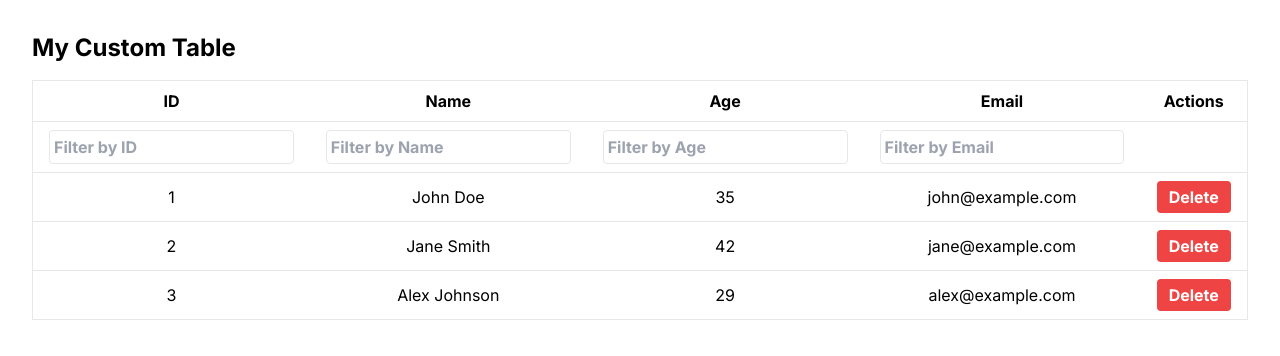
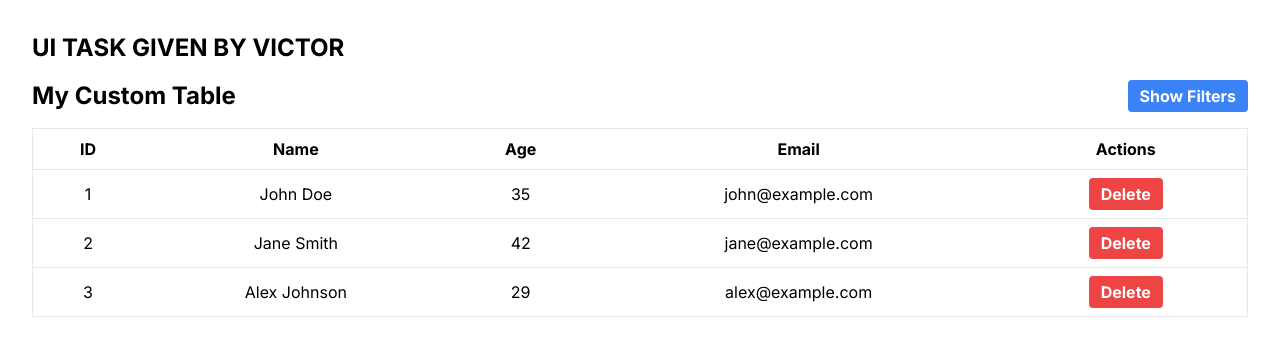
Before and after one commit to raofahadkhan/ui-task, a Next.js app: page /customTable in a window 1280 px wide. Shown: the top 356 px of the page. Built offline with nearby package versions, Linux system fonts and the light colour scheme.

Commit message:
also added the filter functionality

```diff
--- a/src/app/customTable/page.tsx
+++ b/src/app/customTable/page.tsx
@@ -25,7 +25,7 @@ const App: React.FC = () => {
 
   return (
     <main className="p-8">
-      <h1 className="text-2xl font-bold mb-4">My Custom Table</h1>
+      <h1 className="text-2xl font-bold mb-4">UI TASK GIVEN BY VICTOR</h1>
       <DynamicTable initialData={data} initialColumns={columns} />
     </main>
   );
--- a/src/components/MyTable/MyTable.tsx
+++ b/src/components/MyTable/MyTable.tsx
@@ -18,6 +18,7 @@ const DynamicTable = <T extends { id: number }>({ initialData, initialColumns }:
   const [draggingColumnIndex, setDraggingColumnIndex] = useState<number | null>(null);
   const [draggingOverColumnIndex, setDraggingOverColumnIndex] = useState<number | null>(null);
   const [filterValues, setFilterValues] = useState<{ [key in keyof T]?: string }>({});
+  const [isFilterRowVisible, setIsFilterRowVisible] = useState(false);
 
   useEffect(() => {
     const filteredData = initialData.filter((row) =>
@@ -75,8 +76,21 @@ const DynamicTable = <T extends { id: number }>({ initialData, initialColumns }:
     setFilterValues((prev) => ({ ...prev, [key]: value }));
   };
 
+  const toggleFilterRow = () => {
+    setIsFilterRowVisible(!isFilterRowVisible);
+  };
+
   return (
     <div className="overflow-x-auto">
+      <div className="flex justify-between items-center mb-4">
+        <h1 className="text-2xl font-bold">My Custom Table</h1>
+        <button
+          className="bg-blue-500 hover:bg-blue-700 text-white font-bold py-1 px-3 rounded"
+          onClick={toggleFilterRow}
+        >
+          {isFilterRowVisible ? 'Hide Filters' : 'Show Filters'}
+        </button>
+      </div>
       <table className="min-w-full bg-white border border-gray-200">
         <thead>
           <tr>
@@ -93,12 +107,13 @@ const DynamicTable = <T extends { id: number }>({ initialData, initialColumns }:
             ))}
             <th className="py-2 px-4 border-b text-center">Actions</th>
           </tr>
-          <tr>
+          {isFilterRowVisible && (
+            <tr className="bg-gray-50">
               {columns.map((column) => (
                 <th key={`filter-${column.key.toString()}`} className="py-2 px-4 border-b">
                   <input
                     type="text"
-                  className="w-full border rounded p-1"
+                    className="w-full border border-gray-300 rounded p-1 focus:outline-none focus:ring-2 focus:ring-blue-500"
                     placeholder={`Filter by ${column.label}`}
                     value={filterValues[column.key] || ''}
                     onChange={(e) => handleFilterChange(column.key, e.target.value)}
@@ -107,6 +122,7 @@ const DynamicTable = <T extends { id: number }>({ initialData, initialColumns }:
               ))}
               <th className="py-2 px-4 border-b text-center"></th>
             </tr>
+          )}
         </thead>
         <TableBody data={data} columns={columns} onDelete={handleDelete} />
       </table>
```
Lines whose indentation alone changed are shown as unchanged.
